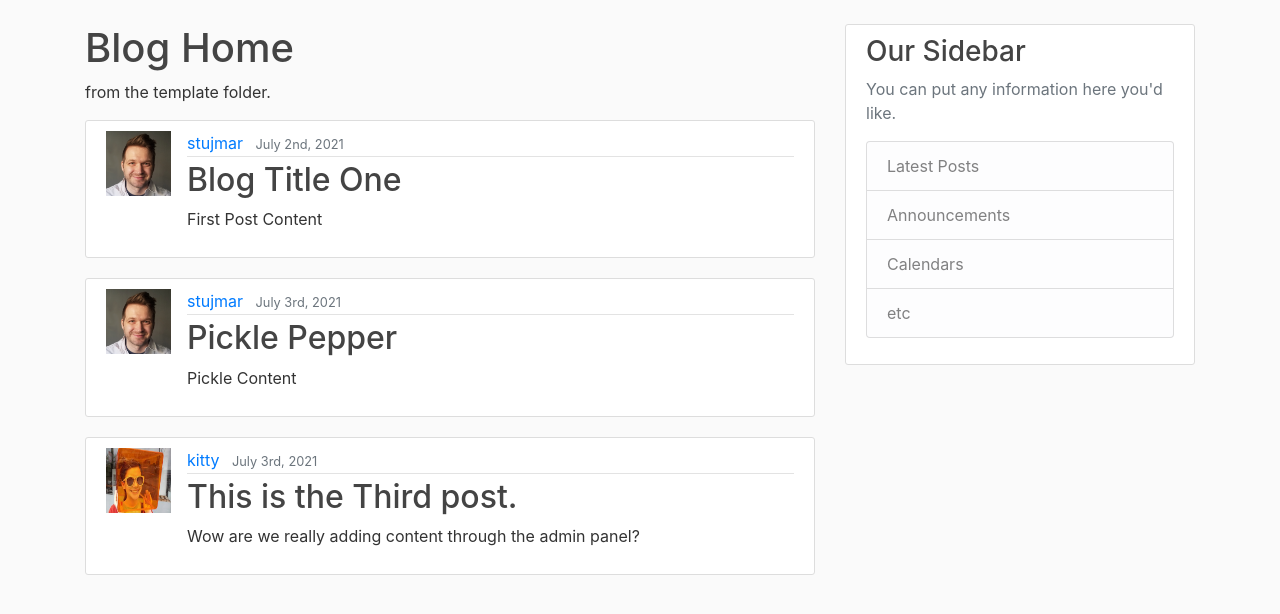
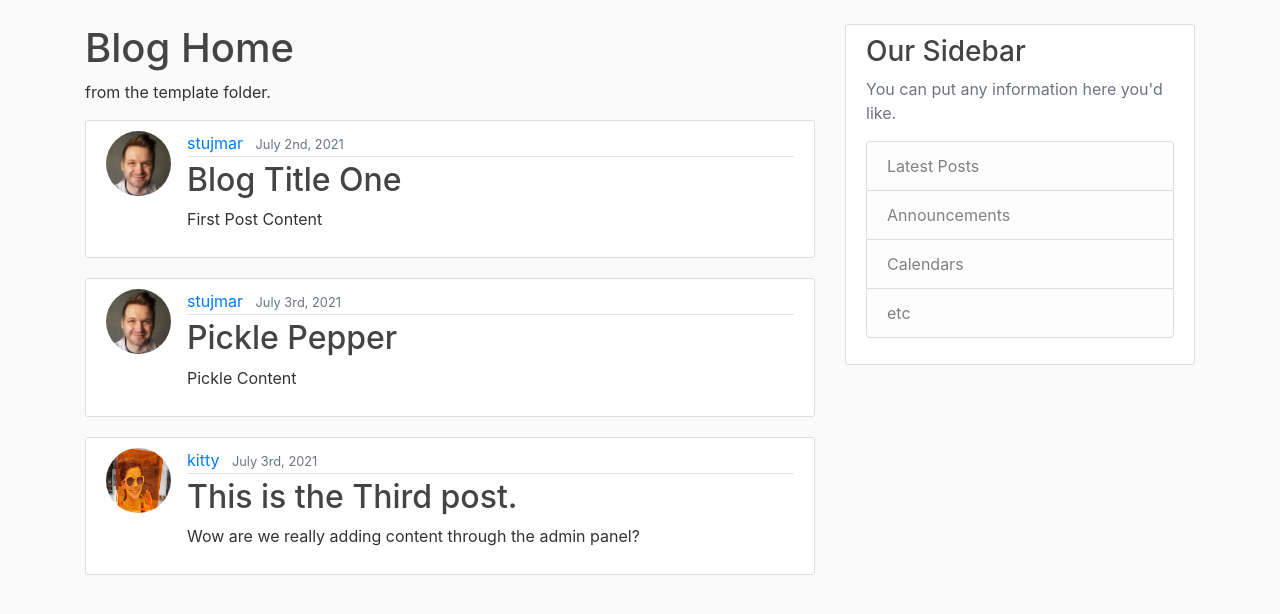
Before and after one commit to stujmar/django-playground, a Django app: page / in a window 1280 px wide. Shown: the part 56-670 px from the top of the page. Run offline with Django 3.2, Linux system fonts and the light colour scheme; data comes from the database, SQL or seed files in the repository; both versions use the stored data as it was after the commit; some libraries are stand-ins or nearby versions.

Commit message:
[sm] updated a typo in the css for rounded images and made new image and profile for all blog authors

```diff
--- a/regression/blog/templates/blog/home.html
+++ b/regression/blog/templates/blog/home.html
@@ -5,7 +5,7 @@
     <p>from the template folder.</p>
     {% for post in posts %}
     <article class="media content-section">
-      <img class="rounted-circle article-img" src="{{ post.author.profile.image.url }}">
+      <img class="rounded-circle article-img" src="{{ post.author.profile.image.url }}">
         <div class="media-body">
           <div class="article-metadata">
             <a class="mr-2" href="#">{{ post.author }}</a>
```
Also changed, not shown: regression/db.sqlite3, regression/media/profile_pics/2019-07-16.jpg (added), regression/media/profile_pics/headshot_small.png.
